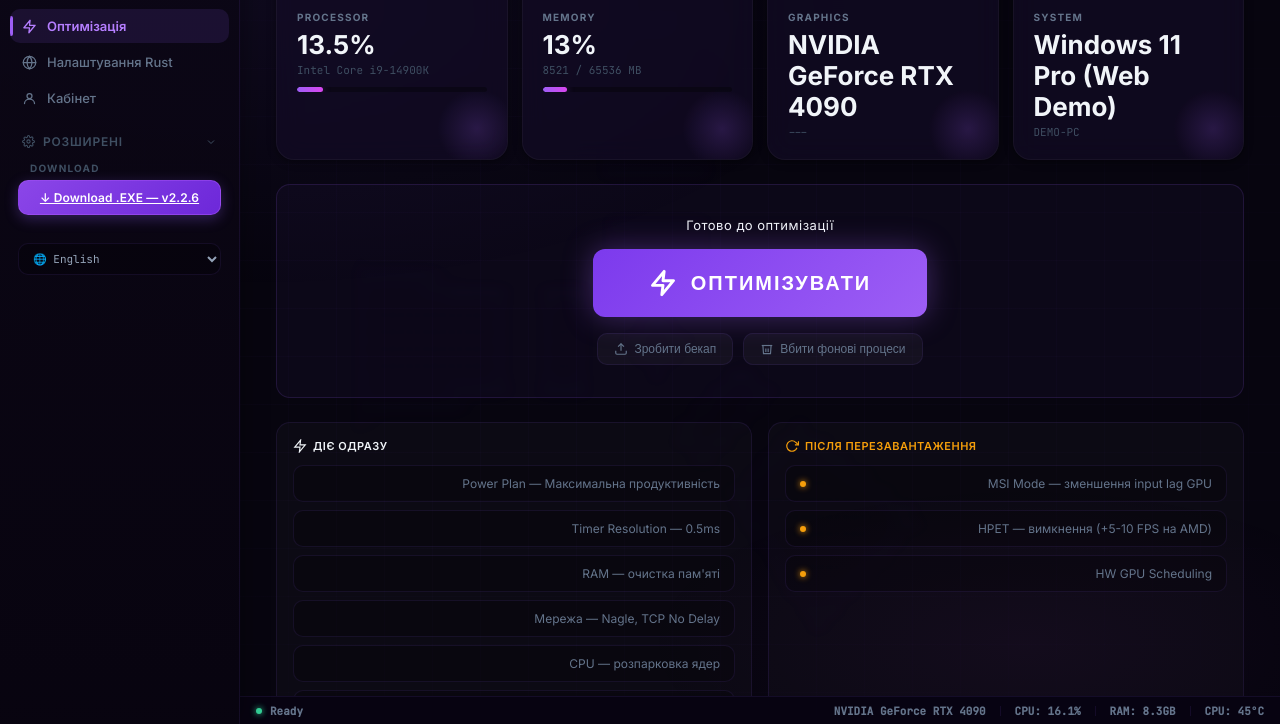
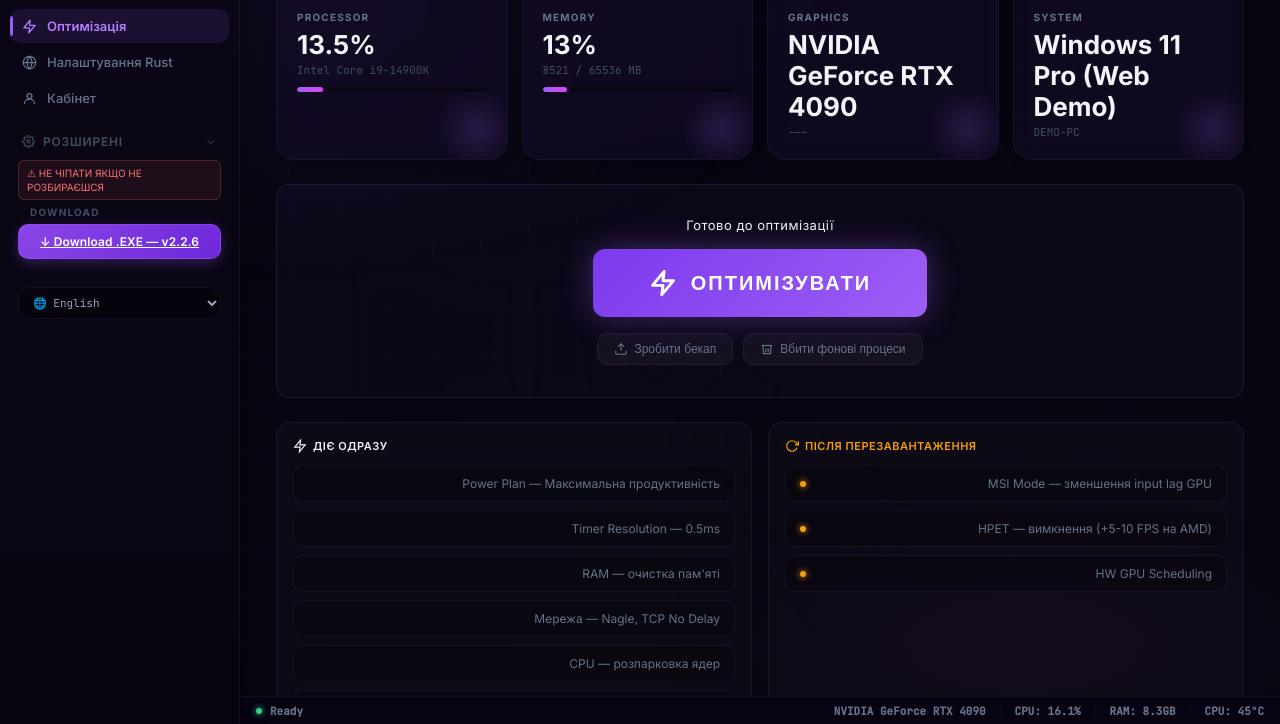
Before and after one commit to rustopti-afk/rustopti, a website built with Vite: page index.html in a window 1280 px wide. Shown: the part 76-800 px from the top of the page. Built offline with nearby package versions, Linux system fonts and the light colour scheme.

Commit message:
add warning before advanced section

```diff
--- a/index.html
+++ b/index.html
@@ -79,6 +79,9 @@
                     <svg width="13" height="13" viewBox="0 0 24 24" fill="none" stroke="currentColor" stroke-width="2"><circle cx="12" cy="12" r="3"/><path d="M19.4 15a1.65 1.65 0 0 0 .33 1.82l.06.06a2 2 0 0 1-2.83 2.83l-.06-.06a1.65 1.65 0 0 0-1.82-.33 1.65 1.65 0 0 0-1 1.51V21a2 2 0 0 1-4 0v-.09A1.65 1.65 0 0 0 9 19.4a1.65 1.65 0 0 0-1.82.33l-.06.06a2 2 0 0 1-2.83-2.83l.06-.06A1.65 1.65 0 0 0 4.68 15a1.65 1.65 0 0 0-1.51-1H3a2 2 0 0 1 0-4h.09A1.65 1.65 0 0 0 4.6 9a1.65 1.65 0 0 0-.33-1.82l-.06-.06a2 2 0 0 1 2.83-2.83l.06.06A1.65 1.65 0 0 0 9 4.68a1.65 1.65 0 0 0 1-1.51V3a2 2 0 0 1 4 0v.09a1.65 1.65 0 0 0 1 1.51 1.65 1.65 0 0 0 1.82-.33l.06-.06a2 2 0 0 1 2.83 2.83l-.06.06A1.65 1.65 0 0 0 19.4 9a1.65 1.65 0 0 0 1.51 1H21a2 2 0 0 1 0 4h-.09a1.65 1.65 0 0 0-1.51 1z"/></svg>
                     <span>Розширені</span>
                     <svg class="chevron" width="12" height="12" viewBox="0 0 24 24" fill="none" stroke="currentColor" stroke-width="2"><polyline points="6 9 12 15 18 9"/></svg>
+                </div>
+                <div style="margin:2px 8px 6px;padding:5px 8px;background:rgba(248,113,113,0.08);border:1px solid rgba(248,113,113,0.2);border-radius:6px;font-size:10px;color:#f87171;line-height:1.4">
+                  ⚠ НЕ ЧІПАТИ ЯКЩО НЕ РОЗБИРАЄШСЯ
                 </div>
                 <div class="nav-advanced-items" id="nav-advanced-items">
                     <a href="#" class="nav-item nav-sub" data-page="system">
```
